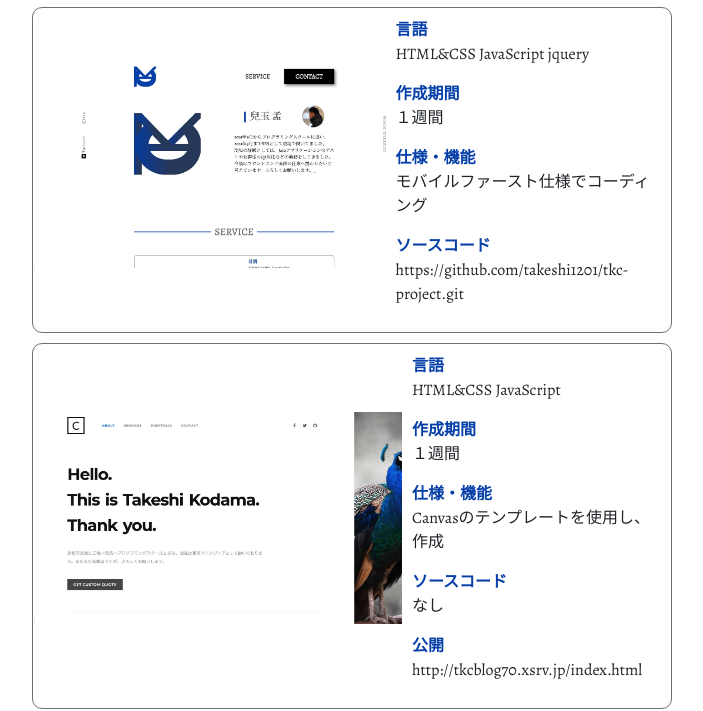
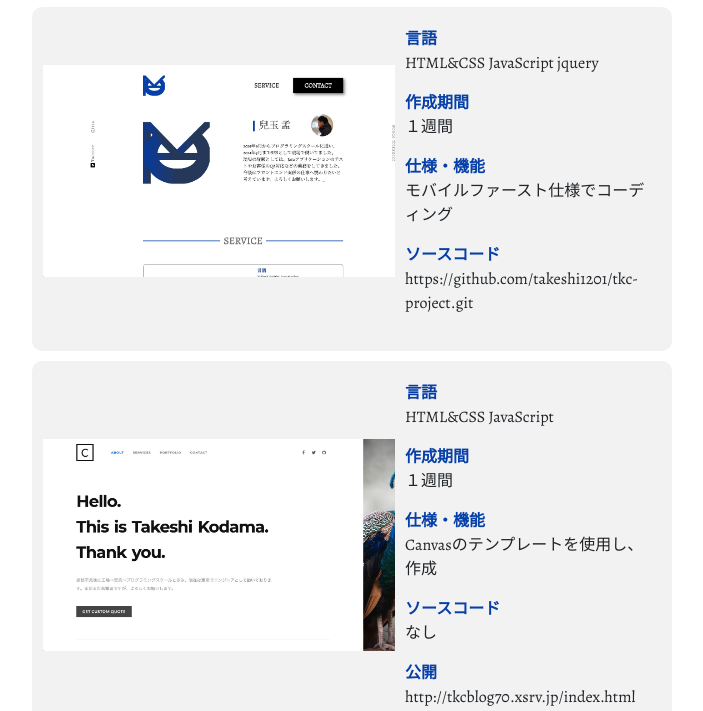
Before and after one commit to takeshi1201/tkc-project, a plain HTML site: page index.html in a window 1280 px wide. Shown: the part 713-1424 px from the top of the page, without its empty margins (288-991 px from the left). Drawn offline with nearby package versions, Linux system fonts and the light colour scheme.

Commit message:
Fix:Service一覧修正[1280up,960up]

```diff
--- a/styles/breakpoints/_1280up.scss
+++ b/styles/breakpoints/_1280up.scss
@@ -14,16 +14,28 @@ Stylesheet: 1280px以上のモニタで適用
 .service {
 
   &-item {
+    width: 100%;
+    max-width: 1000px;
     display: flex;
     align-items: center;
     margin: 10px 0;
-    border: 1px solid #707070;
+    background-color: #f2f2f2;
     border-radius: 10px;
-    padding-bottom: 0;
+    padding: 10px;
 
     &__img {
+      width: calc(100% - 300px);
       border: none;
       width: 400px;
+
+      & .scale-js.inview  {
+        & img {
+
+          overflow: hidden;
+          transform:  scale(1.3,1.3);
+          transition: all .5s;
+        }
+      }
 
       & img {
         max-width: 400px;
@@ -33,6 +45,7 @@ Stylesheet: 1280px以上のモニタで適用
     }
 
     &__text {
+      width: 300px;
       padding: 10px;
     }
   }
--- a/styles/breakpoints/_960up.scss
+++ b/styles/breakpoints/_960up.scss
@@ -113,6 +113,7 @@ Stylesheet: 960px以上のモニタで適用
 
       & .scale-js.inview  {
         & img {
+          overflow: hidden;
           transform:  scale(1.3,1.3);
           transition: all .5s;
         }
```
Also changed, not shown: index.html (+1 -1 lines), style.css, 1 other file.
